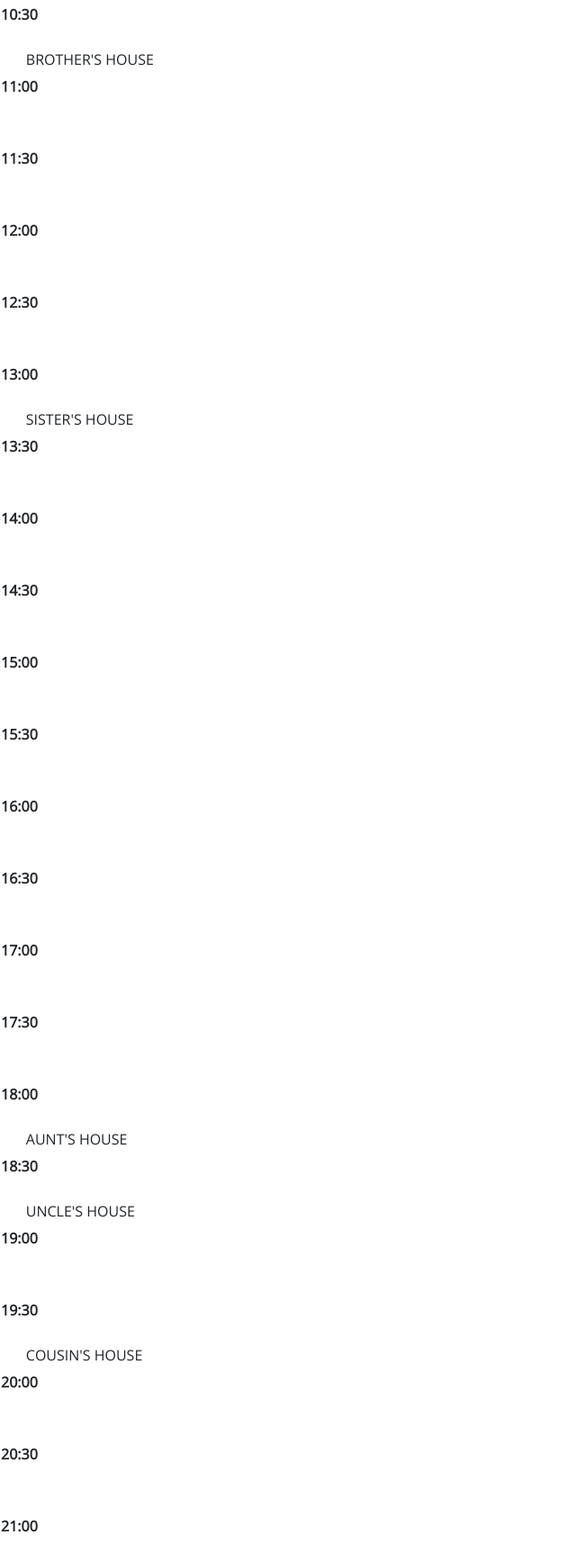
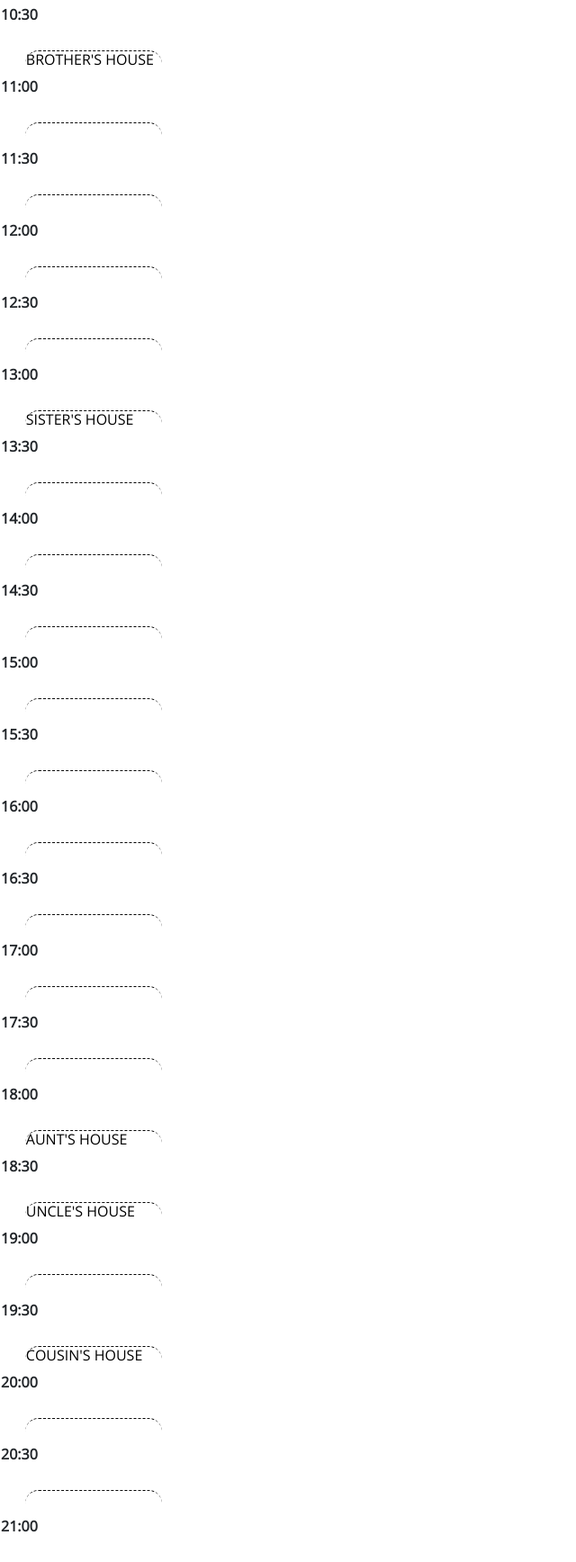
Before and after one commit to jaguilar1029531/calendarhw, a plain HTML site: page index.html in a window 1280 px wide. Shown: the part 760-2496 px from the top of the page at 90% size, without its empty margins (0-640 px from the left). Drawn offline with nearby package versions, Linux system fonts and the light colour scheme.

Commit message:
added date time

```diff
--- a/index.html
+++ b/index.html
@@ -33,124 +33,129 @@
     <div class="container">
       <tr>
             <th>08:00</th>
-            <td colspan="4" rowspan="2" class="time-block row"></td>
+            <td colspan="4" rowspan="2" class="time-block row hour"></td>
         </tr>
         <tr>
             <th>08:30</th>
-            <td colspan="4" rowspan="2" class="time-block row"></td>
+            <td colspan="4" rowspan="2" class="time-block row hour"></td>
         </tr>
         <tr>
             <th>09:00</th>
-            <td colspan="4" class="time-block row"><span>MOM'S HOUSE</span></td>
+            <td colspan="4" class="time-block row hour"><span>MOM'S HOUSE</span></td>
         </tr>
         <tr>
             <th>09:30</th>
-            <td colspan="4" class="time-block row"><span>DAD'S HOUSE</span></td>
+            <td colspan="4" class="time-block row hour"><span>DAD'S HOUSE</span></td>
         </tr>
         <tr>
             <th>10:00</th>
-            <td colspan="4" class="time-block row"><span>GRANDMA'S HOUSE</span></td>
+            <td colspan="4" class="time-block row hour"><span>GRANDMA'S HOUSE</span></td>
         </tr>
         <tr>
             <th>10:30</th>
-            <td colspan="4" class="time-block row"><span>GRANDPA'S HOUSE</span></td>
+            <td colspan="4" class="time-block row hour"><span>GRANDPA'S HOUSE</span></td>
         </tr>
         <tr>
             <th>11:00</th>
-            <td rowspan="5" class="time-block row"><span>BROTHER'S HOUSE</span></td>
+            <td rowspan="5" class="time-block row hour"><span>BROTHER'S HOUSE</span></td>
         </tr>
         <tr>
             <th>11:30</th>
-            <td colspan="4" rowspan="2" class="time-block row"></td>
+            <td colspan="4" rowspan="2" class="time-block row hour"></td>
         </tr>
         <tr>
             <th>12:00</th>
-            <td rowspan="3" class="time-block row"></td>
+            <td rowspan="3" class="time-block row hour"></td>
         </tr>
         <tr>
             <th>12:30</th>
-            <td colspan="4" rowspan="2" class="time-block row"></td>
+            <td colspan="4" rowspan="2" class="time-block row hour"></td>
         </tr>
         <tr>
             <th>13:00</th>
-            <td colspan="4" rowspan="2" class="time-block row"></td>
+            <td colspan="4" rowspan="2" class="time-block row hour"></td>
         </tr>
         <tr>
             <th>13:30</th>
-            <td colspan="4" rowspan="2" class="time-block row"><span>SISTER'S HOUSE</span></td>
+            <td colspan="4" rowspan="2" class="time-block row hour"><span>SISTER'S HOUSE</span></td>
         </tr>
         <tr>
             <th>14:00</th>
-            <td colspan="4" rowspan="2" class="time-block row"></td>
+            <td colspan="4" rowspan="2" class="time-block row hour"></td>
         </tr>
         <tr>
             <th>14:30</th>
-            <td colspan="4" rowspan="8" class="time-block row"></td>
+            <td colspan="4" rowspan="8" class="time-block row hour"></td>
         </tr>
         <tr>
             <th>15:00</th>
-            <td colspan="4" rowspan="2" class="time-block row"></td>
+            <td colspan="4" rowspan="2" class="time-block row hour"></td>
         </tr>
         <tr>
             <th>15:30</th>
-            <td colspan="4" rowspan="2" class="time-block row"></td>
+            <td colspan="4" rowspan="2" class="time-block row hour"></td>
         </tr>
         <tr>
             <th>16:00</th>
-            <td colspan="4" rowspan="2" class="time-block row"></td>
+            <td colspan="4" rowspan="2" class="time-block row hour"></td>
         </tr>
         <tr>
             <th>16:30</th>
-            <td colspan="4" rowspan="2" class="time-block row"></td>
+            <td colspan="4" rowspan="2" class="time-block row hour"></td>
         </tr>
         <tr>
             <th>17:00</th>
-            <td colspan="4" rowspan="2" class="time-block row"></td>
+            <td colspan="4" rowspan="2" class="time-block row hour"></td>
         </tr>
         <tr>
             <th>17:30</th>
-            <td colspan="4" rowspan="2" class="time-block row"></td>
+            <td colspan="4" rowspan="2" class="time-block row hour"></td>
         </tr>
         <tr>
             <th>18:00</th>
-            <td colspan="4" rowspan="2" class="time-block row"></td>
+            <td colspan="4" rowspan="2" class="time-block row hour"></td>
         </tr>
         <tr>
             <th>18:30</th>
-            <td colspan="4" class="time-block row"><span>AUNT'S HOUSE</span></td>
+            <td colspan="4" class="time-block row hour"><span>AUNT'S HOUSE</span></td>
         </tr>
         <tr>
             <th>19:00</th>
-            <td colspan="2" rowspan="2" class="time-block row"><span>UNCLE'S HOUSE</span></td>
+            <td colspan="2" rowspan="2" class="time-block row hour"><span>UNCLE'S HOUSE</span></td>
         </tr>
         <tr>
             <th>19:30</th>
-            <td colspan="4" rowspan="2" class="time-block row"></td>
+            <td colspan="4" rowspan="2" class="time-block row hour"></td>
         </tr>
         <tr>
             <th>20:00</th>
-            <td colspan="2" class="time-block row"><span>COUSIN'S HOUSE</span></td>
+            <td colspan="2" class="time-block row hour"><span>COUSIN'S HOUSE</span></td>
         </tr>
         <tr>
             <th>20:30</th>
-            <td colspan="4" rowspan="2" class="time-block row"></td>
+            <td colspan="4" rowspan="2" class="time-block row hour"></td>
         </tr>
         <tr>
             <th>21:00</th>
-            <td colspan="4" rowspan="2" class="time-block row"></td>
+            <td colspan="4" rowspan="2" class="time-block row hour"></td>
         </tr>
 
     </div>
     </table>
 
+    <!-- we need to find out code which will read our calendar's hours against the real world time,
+    for this i think we will need a working clock in the header that we can refer to with each row-->
 
     <script src="https://code.jquery.com/jquery-3.4.1.min.js"></script>
     <script src="https://cdnjs.cloudflare.com/ajax/libs/moment.js/2.24.0/moment.min.js"></script>
 
     <script>
-      var rightNow = $("#currentDay");
-      rightNow.text(moment().format('MMMM Do YYYY, h:mm:ss a'));
-      console.log(rightNow)
+      function date_time() {
+  now = moment().format('dddd Do MMMM YYYY HH:mm:ss');
+  document.getElementById('currentDay').innerHTML= now;
+  setTimeout(function () { date_time(); }, 1000);
+}
+date_time();
       </script>
   </body>
 </html>
```
